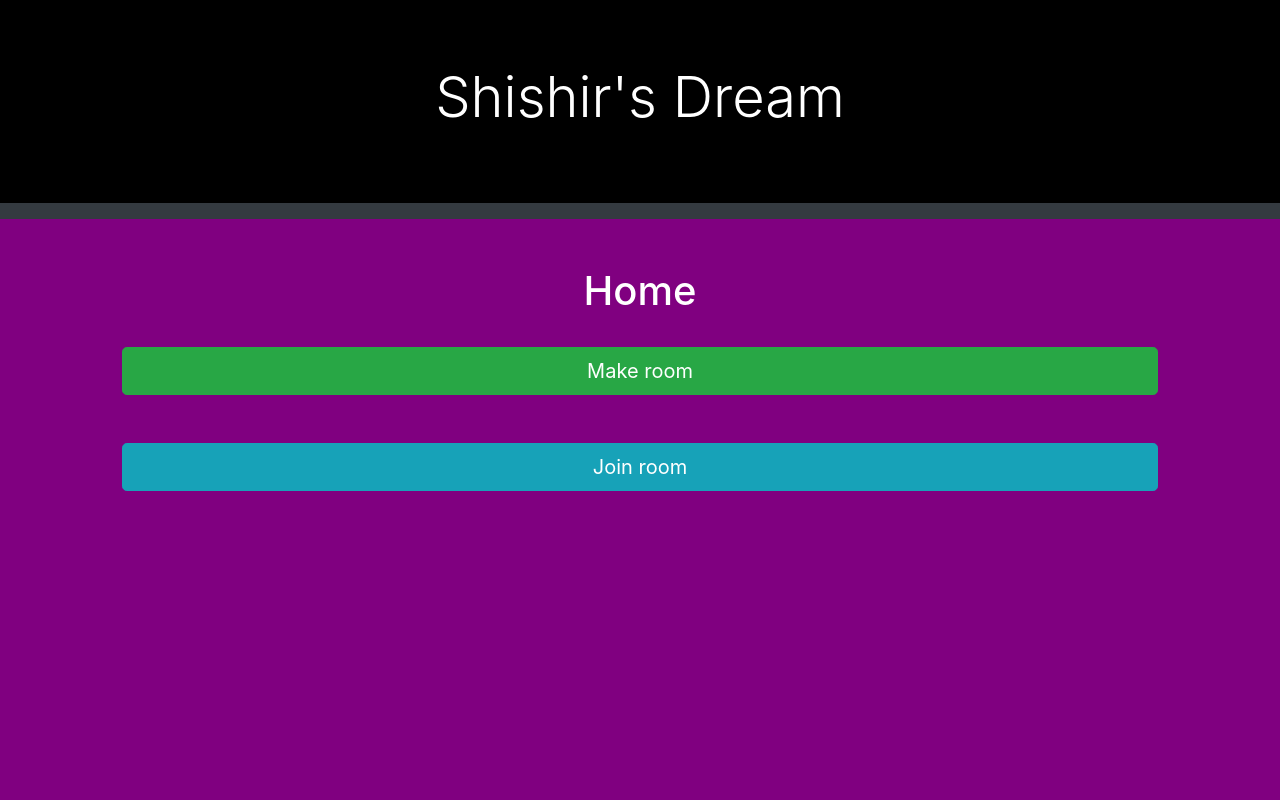
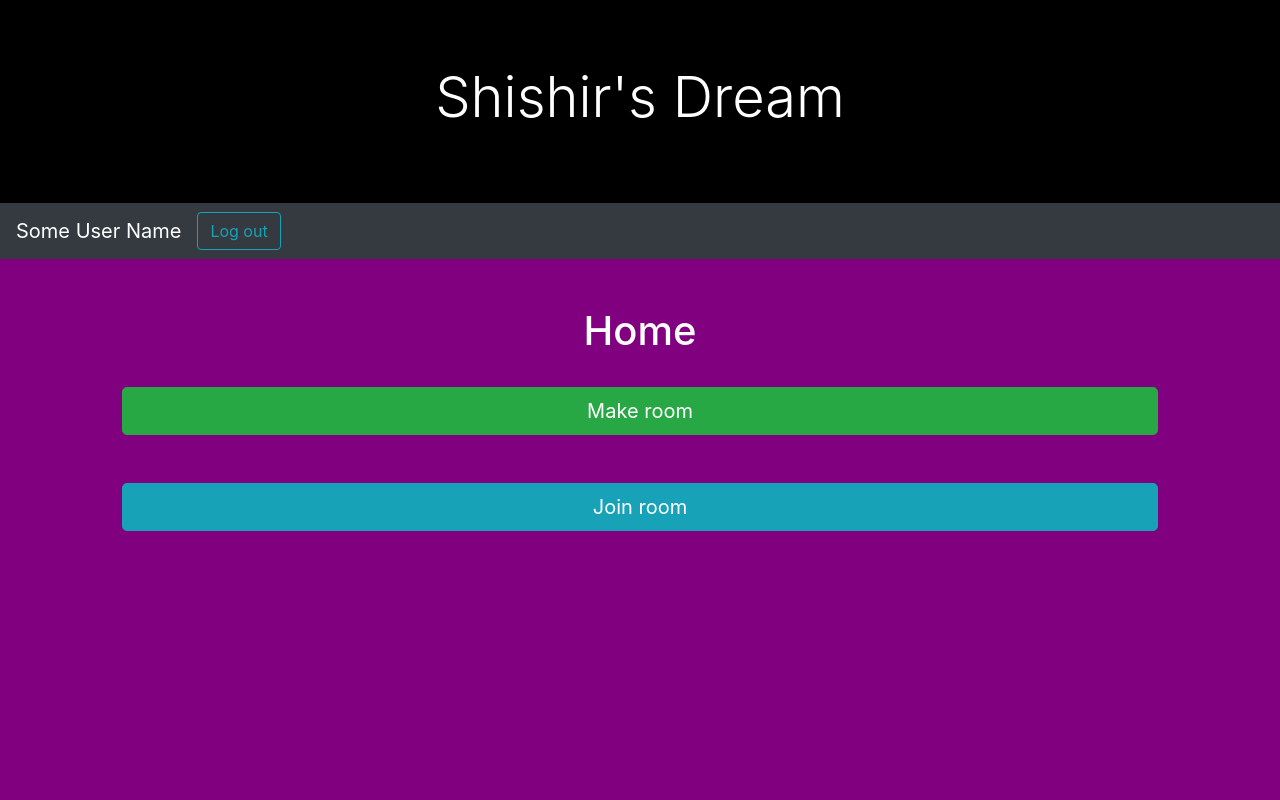
Before and after one commit to Berkyle/shishirs-dream, a React (Create React App) app: page / in a window 1280 px wide. Shown: the top 800 px of the page. Built offline with nearby package versions, Linux system fonts and the light colour scheme; no server answers; sample sign-in values are in the browser's storage.

Commit message:
Logout working

```diff
--- a/package.json
+++ b/package.json
@@ -7,13 +7,16 @@
     "firebase": "^7.0.0",
     "font-awesome": "^4.7.0",
     "ionicons": "^4.6.3",
+    "mdbreact": "^4.21.0",
     "react": "^16.10.1",
     "react-bootstrap": "^1.0.0-beta.12",
+    "react-cookie": "^4.0.1",
     "react-dom": "^16.10.1",
     "react-ionicons": "^3.0.1",
     "react-router-dom": "^5.1.2",
     "react-scripts": "3.2.0",
-    "spotify-web-api-js": "^1.2.0"
+    "spotify-web-api-js": "^1.2.0",
+    "universal-cookie": "^4.0.2"
   },
   "scripts": {
     "start": "react-scripts start",
--- a/src/Components/MakeRoom.js
+++ b/src/Components/MakeRoom.js
@@ -7,7 +7,7 @@ import { RoomContext } from '../Contexts/RoomContext';
 
 const MakeRoom = ({history}, props) => {
 
-    const {loggedIn, setLoggedIn, token, setToken } = useContext(UserContext);
+    const { logUserIn } = useContext(UserContext);
     const { room, dispatchToRoom } = useContext(RoomContext);
     // const [accessToken, setAccessToken] = useState("");
 
@@ -17,11 +17,10 @@ const MakeRoom = ({history}, props) => {
     useEffect(() => {
         if(window.location.href.includes("access_token")) {
             var access_token = window.location.href.split("=")[1].split("&")[0];
-            setToken(access_token);
-            setLoggedIn(true);
+            logUserIn(access_token);
             window.history.pushState({id: 'makeRoom'}, 'makeRoom', "/makeRoom");
         }
-        else if(!loggedIn){
+        else if(localStorage.getItem('spotify-auth') == null){
             history.push('/')
         }
     })
@@ -29,7 +28,7 @@ const MakeRoom = ({history}, props) => {
     const makeRoom = (event) => {
         event.preventDefault();
         const room = {
-            access_token: token,
+            access_token: localStorage.getItem('spotify-auth'),
             roomId: roomName,
             roomPwd: roomPwd
         }
--- a/src/Components/Routes.js
+++ b/src/Components/Routes.js
@@ -19,21 +19,20 @@ import Lyrics from './Lyrics';
 
 const Routes = () => {
 
-  const { loggedIn, setLoggedIn, token, setToken } = useContext(UserContext);
+  const { token, logUserOut } = useContext(UserContext);
   const url = 'https://accounts.spotify.com/en/logout'
 
   const logOut = (event) => {
-    setLoggedIn(false)
-    setToken('')
+    logUserOut()
     window.open(url, 'Spotify Logout', 'width=700,height=500,top=40,left=40')
   }
 
   return (
     <Fragment>
       <Navbar bg="dark" variant="dark">
-        {loggedIn && <Navbar.Brand>Some User Name</Navbar.Brand>}
+        {token && <Navbar.Brand>Some User Name</Navbar.Brand>}
         <Form inline>
-          {loggedIn && <Button variant="outline-info" onClick={logOut}>Log out</Button>}
+          {token && <Button variant="outline-info" onClick={logOut}>Log out</Button>}
         </Form>
       </Navbar>
       <Container fluid={true} className="vh-100 pt-5" id="shishirs_dream_container">
--- a/src/Components/ViewRoom.js
+++ b/src/Components/ViewRoom.js
@@ -8,6 +8,7 @@ import Button from 'react-bootstrap/Button';
 // eslint-disable-next-line
 import Col from 'react-bootstrap/Col';
 import '../App.css';
+import { MDBCol, MDBFormInline, MDBIcon } from "mdbreact";
 
 
 
@@ -18,6 +19,9 @@ const ViewRoom = ({history}) => {
     history.push("/makeRoom")
   }
 
+  const handleSubmit = (event) => {
+    alert("HI")
+  }
   return(
     <div>
       <Button onClick={goBack} variant="secondary">
@@ -26,7 +30,14 @@ const ViewRoom = ({history}) => {
       <h1>
         View Playlist
       </h1>
-
+      <div class="row" style={{display: 'flex', justifyContent: 'center'}}>
+        <MDBCol md="6">
+          <MDBFormInline className="form-inline mt-4 mb-4" onSubmit={handleSubmit}>
+            <MDBIcon icon="search" />
+            <input className="form-control form-control-sm ml-3 w-75" type="text" placeholder="Search" aria-label="Search"/>
+          </MDBFormInline>
+        </MDBCol>
+      </div>
       <Table responsive striped borderless hover variant="dark">
         <thead>
           <tr>
--- a/src/Contexts/UserContext.js
+++ b/src/Contexts/UserContext.js
@@ -1,4 +1,4 @@
-import React, { useState, createContext } from 'react';
+import React, { useState, createContext, useEffect } from 'react';
 
 // import { auth } from '../Firebase/firebase';
 // import UserReducer from '../Reducers/User.Reducer';
@@ -6,18 +6,29 @@ import React, { useState, createContext } from 'react';
 export const UserContext = createContext();
 
 export const UserProvider = props => {
-    const [loggedIn, setLoggedIn] = useState(false);
-    const [token, setToken] = useState('');
+    const [token, setToken] = useState(null);
 
-//   auth.onAuthStateChanged((user) => {
-//     console.log('yoooo!')
-//     console.log(user);
-//     if (user) dispatchToEvents({ type: 'LOGIN', user })
-//     else dispatchToEvents({ type: 'LOGIN' })
-//   });
+    const spotifyAuth = 'spotify-auth';
+
+    useEffect(() => {
+      const tokenCheck = localStorage.getItem(spotifyAuth)
+      if(tokenCheck != null) {
+        setToken(tokenCheck);
+      }
+    }, [])
+
+    const logUserIn = (token) => {
+      setToken(token);
+      localStorage.setItem(spotifyAuth, token);
+    }
+
+    const logUserOut = () => {
+      setToken(null);
+      localStorage.removeItem(spotifyAuth);
+    }
 
   return (
-    <UserContext.Provider value={{loggedIn, setLoggedIn, token, setToken }}>
+    <UserContext.Provider value={{ token, logUserIn, logUserOut }}>
       {props.children}
     </UserContext.Provider>
   )
```
Also changed, not shown: 1 other file (tests, documents, lock files or other folders).
